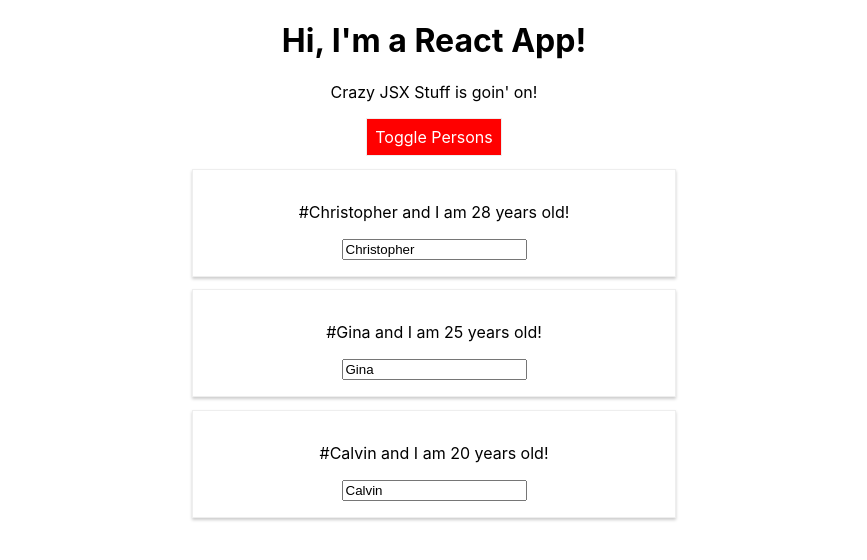
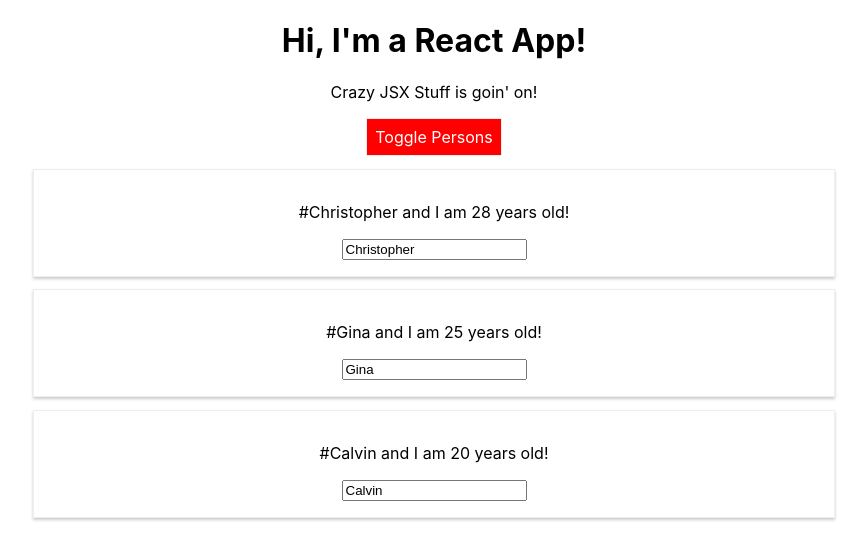
Before and after one commit to CrisioDev/Learn_React_005, a React (Create React App) app: page / in a window 1280 px wide. Both pictures are taken after a click on the button "Toggle Persons". Shown: the top 560 px of the page, without its empty margins (206-1073 px from the left). Built offline with nearby package versions, Linux system fonts and the light colour scheme.

Commit message:
Got rid of Radium

```diff
--- a/src/App.js
+++ b/src/App.js
@@ -1,5 +1,4 @@
 import React, { Component } from 'react';
-import Radium, { StyleRoot } from 'radium';
 import './App.css';
 import Person from './Person/Person'
 
@@ -48,11 +47,7 @@
       font: 'inherit',
       border: '1px solid #eee',
       padding: '8px',
-      cursor: 'pointer',
-      ':hover': {
-        backgroundColor: 'lightgreen',
-        color:'black'
-      }
+      cursor: 'pointer'
     };
 
     let persons = null;
@@ -71,10 +66,6 @@
         </div>
       );
       style.backgroundColor = 'red';
-      style[':hover'] = {
-        backgroundColor:'salmon',
-        color: 'black'
-      }
     }
 
     let classes =[];
@@ -86,7 +77,6 @@
     }
 
     return (
-      <StyleRoot>
       <div className="App">
         <h1>Hi, I'm a React App!</h1>
         <p className={classes.join(' ')}>Crazy JSX Stuff is goin' on!</p>
@@ -95,9 +85,8 @@
           onClick={this.togglePersonsHandler} >Toggle Persons</button>
           {persons}
       </div>
-      </StyleRoot>
     );
   }
 }
 
-export default Radium(App);
+export default App;
--- a/src/Person/Person.js
+++ b/src/Person/Person.js
@@ -1,15 +1,9 @@
 import React from 'react';
-import Radium from 'radium';
 import './Person.css';
 
 const person = (props) => {
-    const style = {
-        '@media (min-width:500px)': {
-            width:'450px'
-        }
-    };
     return (
-        <div className="Person" style={style}>
+        <div className="Person">
             <p onClick={props.click}>#{props.name} and I am {props.age} years old!</p>
             <p>{props.children}</p>
             <input type="text" onChange={props.changed} value={props.name}/>
@@ -18,4 +12,4 @@
 };
 
 
-export default Radium(person);
+export default person;
```
